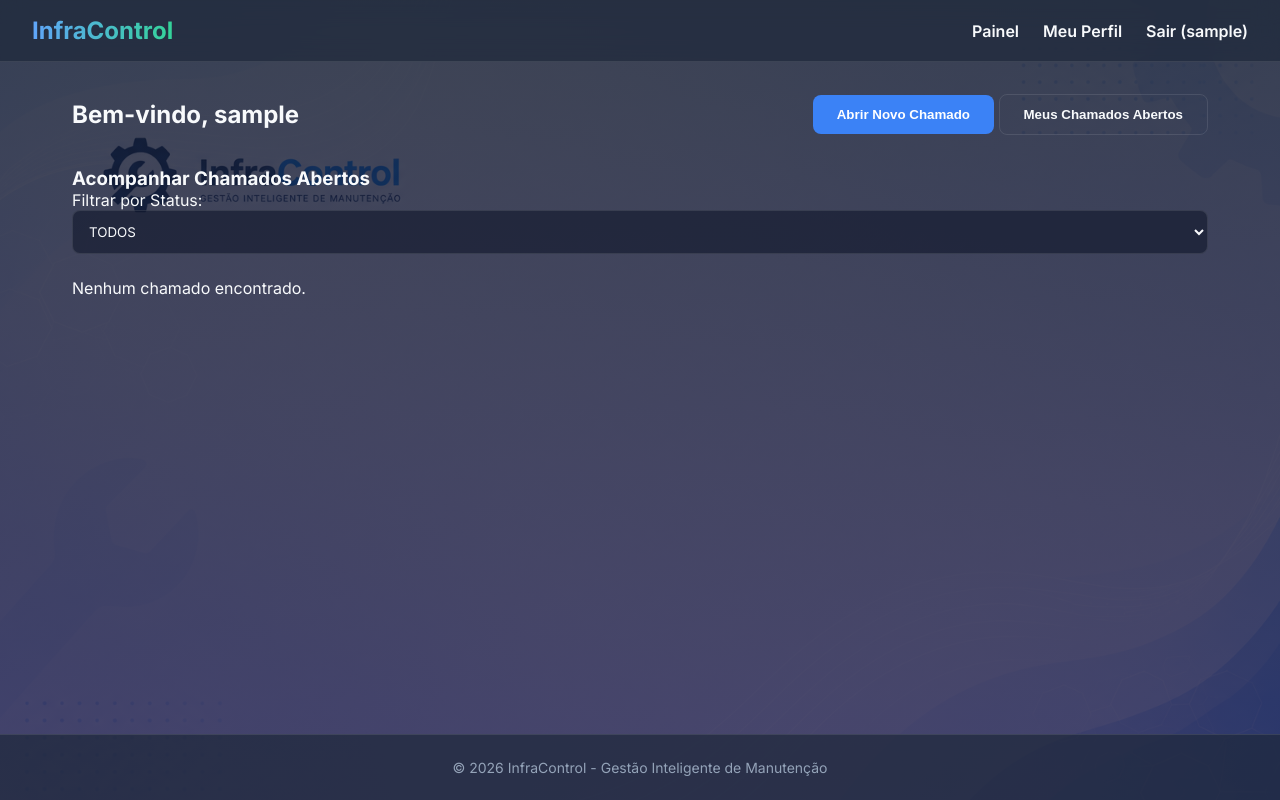
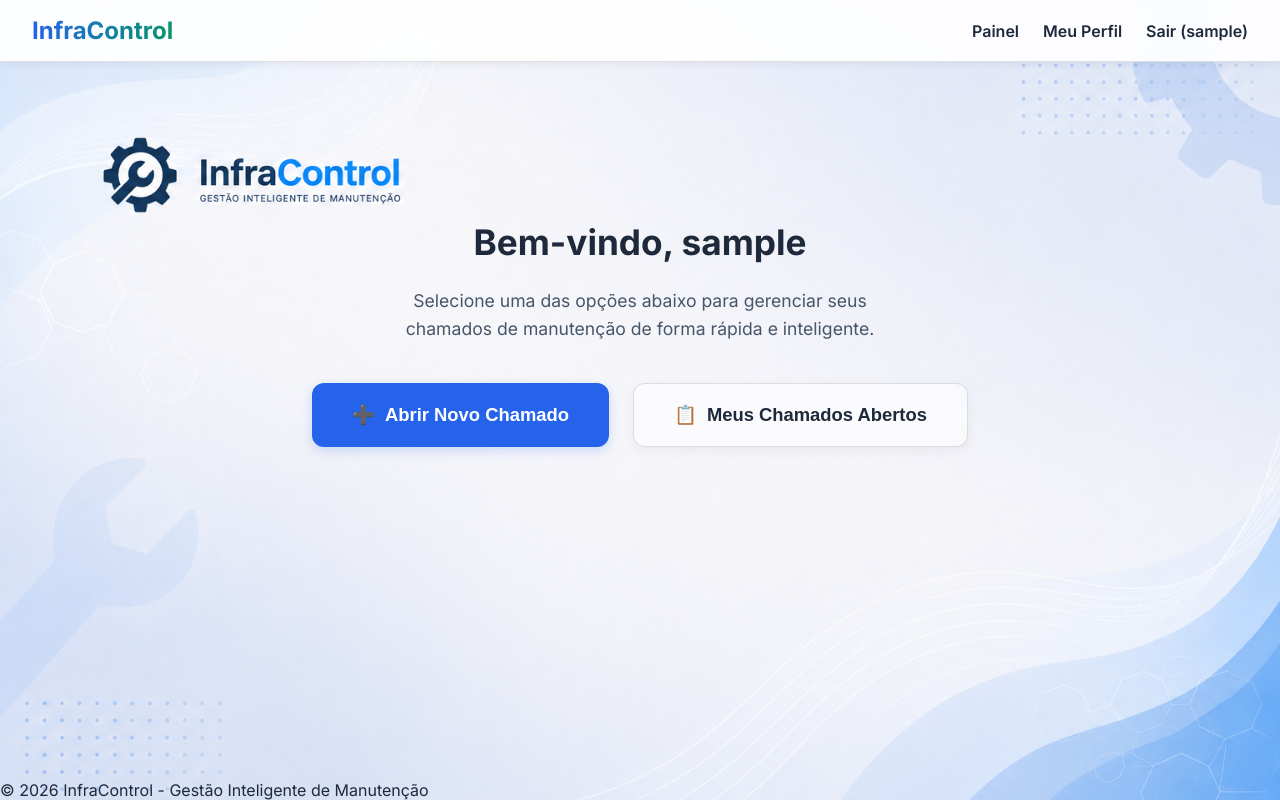
Before and after one commit to RafaelPaca/InfraControl_WebSystem, a Flask app: page /dashboard/usuario in a window 1280 px wide. Run offline with Flask 3, Linux system fonts and the light colour scheme; the visitor is signed in with stand-in values (Sample User, id 1); data that the repository does not hold is empty.

Commit message:
style: remove footer and redesign user dashboard to use a centered 2-button menu

```diff
--- a/static/css/style.css
+++ b/static/css/style.css
@@ -1,18 +1,18 @@
 :root {
-    --primary-color: #3b82f6;
-    --primary-hover: #2563eb;
-    --secondary-color: #10b981;
-    --secondary-hover: #059669;
-    --bg-dark: #0f172a;
-    --bg-card: rgba(30, 41, 59, 0.7);
-    --text-main: #f8fafc;
-    --text-muted: #94a3b8;
-    --border-color: rgba(255, 255, 255, 0.1);
-    --glass-blur: blur(12px);
+    --primary-color: #2563eb;
+    --primary-hover: #1d4ed8;
+    --secondary-color: #059669;
+    --secondary-hover: #047857;
+    --bg-body: transparent;
+    --bg-card: rgba(255, 255, 255, 0.88);
+    --text-main: #1e293b;
+    --text-muted: #475569;
+    --border-color: rgba(0, 0, 0, 0.12);
+    --glass-blur: blur(14px);
 
-    --badge-baixa: #3b82f6;
-    --badge-media: #f59e0b;
-    --badge-alta: #ef4444;
+    --badge-baixa: #2563eb;
+    --badge-media: #d97706;
+    --badge-alta: #dc2626;
 }
 
 * {
@@ -23,7 +23,7 @@
 
 body {
     font-family: 'Inter', sans-serif;
-    background: linear-gradient(rgba(15, 23, 42, 0.8), rgba(30, 27, 75, 0.8)), url('../images/infracontrol_background.png') no-repeat center center fixed;
+    background: url('../images/infracontrol_background.png') no-repeat center center fixed;
     background-size: cover;
     color: var(--text-main);
     min-height: 100vh;
@@ -47,24 +47,25 @@ body {
 }
 
 a:focus, button:focus, input:focus, select:focus, textarea:focus {
-    outline: 2px solid var(--secondary-color);
+    outline: 2px solid var(--primary-color);
     outline-offset: 2px;
 }
 
 /* Header */
 .app-header {
-    background: var(--bg-card);
+    background: rgba(255, 255, 255, 0.92);
     backdrop-filter: var(--glass-blur);
     padding: 1rem 2rem;
     display: flex;
     justify-content: space-between;
     align-items: center;
     border-bottom: 1px solid var(--border-color);
+    box-shadow: 0 2px 8px rgba(0,0,0,0.06);
 }
 .app-header .logo h1 {
     font-size: 1.5rem;
     font-weight: 700;
-    background: linear-gradient(to right, #60a5fa, #34d399);
+    background: linear-gradient(to right, #2563eb, #059669);
     -webkit-background-clip: text;
     color: transparent;
 }
@@ -129,14 +130,14 @@ a:focus, button:focus, input:focus, select:focus, textarea:focus {
     padding: 0.75rem;
     border-radius: 8px;
     border: 1px solid var(--border-color);
-    background: rgba(15, 23, 42, 0.6);
+    background: rgba(255, 255, 255, 0.7);
     color: var(--text-main);
     font-family: inherit;
     transition: border-color 0.2s, box-shadow 0.2s;
 }
 .input-field:focus {
     border-color: var(--primary-color);
-    box-shadow: 0 0 0 2px rgba(59, 130, 246, 0.2);
+    box-shadow: 0 0 0 3px rgba(37, 99, 235, 0.15);
 }
 
 /* Botões */
@@ -157,15 +158,22 @@ a:focus, button:focus, input:focus, select:focus, textarea:focus {
 }
 .btn-primary:hover {
     background-color: var(--primary-hover);
-    box-shadow: 0 4px 12px rgba(59, 130, 246, 0.4);
+    box-shadow: 0 4px 12px rgba(37, 99, 235, 0.3);
 }
 .btn-secondary {
-    background-color: transparent;
+    background-color: rgba(255,255,255,0.6);
     border: 1px solid var(--border-color);
     color: var(--text-main);
 }
 .btn-secondary:hover {
-    background-color: rgba(255,255,255,0.1);
+    background-color: rgba(255,255,255,0.9);
+}
+.btn-info {
+    background-color: #0ea5e9;
+    color: white;
+}
+.btn-info:hover {
+    background-color: #0284c7;
 }
 .btn-link {
     background: none;
@@ -213,6 +221,16 @@ a:focus, button:focus, input:focus, select:focus, textarea:focus {
     justify-content: space-between;
     align-items: center;
     margin-bottom: 2rem;
+    background: var(--bg-card);
+    backdrop-filter: var(--glass-blur);
+    padding: 1.5rem;
+    border-radius: 12px;
+    border: 1px solid var(--border-color);
+}
+.dashboard-actions {
+    display: flex;
+    gap: 0.75rem;
+    flex-wrap: wrap;
 }
 .dashboard-section {
     animation: fadeIn 0.3s ease-out;
@@ -272,6 +291,19 @@ a:focus, button:focus, input:focus, select:focus, textarea:focus {
     justify-content: flex-end;
 }
 
+/* Filtros */
+.filters {
+    background: var(--bg-card);
+    backdrop-filter: var(--glass-blur);
+    padding: 1rem;
+    border-radius: 8px;
+    border: 1px solid var(--border-color);
+    display: flex;
+    align-items: center;
+    gap: 1rem;
+    flex-wrap: wrap;
+}
+
 /* Modais e Timeline */
 .modal {
     display: none;
@@ -356,20 +390,30 @@ a:focus, button:focus, input:focus, select:focus, textarea:focus {
 }
 .alert {
     padding: 1rem;
-    background-color: rgba(239, 68, 68, 0.2);
+    background-color: rgba(220, 38, 38, 0.1);
     border-left: 4px solid var(--badge-alta);
-    color: white;
+    color: #991b1b;
     border-radius: 4px;
     margin-bottom: 1rem;
 }
 
-.app-footer {
+.no-data {
+    color: var(--text-muted);
     text-align: center;
-    padding: 1.5rem;
-    color: var(--text-muted);
-    font-size: 0.875rem;
-    border-top: 1px solid var(--border-color);
+    padding: 2rem;
+}
+
+
+
+/* Tabelas (Admin e Gestor) */
+table {
     background: var(--bg-card);
+    backdrop-filter: var(--glass-blur);
+    border-radius: 12px;
+    overflow: hidden;
+}
+table th {
+    background: rgba(0,0,0,0.04);
 }
 
 @keyframes fadeIn {
--- a/templates/user_dashboard.html
+++ b/templates/user_dashboard.html
@@ -2,11 +2,17 @@
 {% block title %}Painel do Usuário - InfraControl{% endblock %}
 
 {% block content %}
-<div class="dashboard-header">
-    <h2>Bem-vindo, {{ current_user.nome }}</h2>
-    <div class="dashboard-actions">
-        <button class="btn btn-primary" onclick="showSection('novo-chamado')">Abrir Novo Chamado</button>
-        <button class="btn btn-secondary" onclick="showSection('lista-chamados')">Meus Chamados Abertos</button>
+<!-- MENU PRINCIPAL -->
+<div id="menu-principal" class="dashboard-section" style="display: flex; flex-direction: column; align-items: center; justify-content: center; min-height: 60vh; text-align: center;">
+    <h2 style="font-size: 2.2rem; margin-bottom: 1.5rem; color: var(--text-main); font-weight: 700;">Bem-vindo, {{ current_user.nome }}</h2>
+    <p style="font-size: 1.1rem; color: var(--text-muted); margin-bottom: 2.5rem; max-width: 500px; line-height: 1.6;">Selecione uma das opções abaixo para gerenciar seus chamados de manutenção de forma rápida e inteligente.</p>
+    <div style="display: flex; gap: 1.5rem; justify-content: center; flex-wrap: wrap;">
+        <button class="btn btn-primary" style="padding: 1.25rem 2.5rem; font-size: 1.15rem; border-radius: 12px; display: flex; align-items: center; gap: 10px; box-shadow: 0 4px 12px rgba(37, 99, 235, 0.2);" onclick="showSection('novo-chamado')">
+            <span>➕</span> Abrir Novo Chamado
+        </button>
+        <button class="btn btn-secondary" style="padding: 1.25rem 2.5rem; font-size: 1.15rem; border-radius: 12px; display: flex; align-items: center; gap: 10px; box-shadow: 0 4px 12px rgba(0, 0, 0, 0.05);" onclick="showSection('lista-chamados')">
+            <span>📋</span> Meus Chamados Abertos
+        </button>
     </div>
 </div>
 
@@ -84,14 +90,17 @@
 
         <div class="form-actions">
             <button type="submit" class="btn btn-primary" id="btn-abrir-chamado">Abrir Chamado</button>
-            <button type="button" class="btn btn-secondary" onclick="showSection('lista-chamados')">Cancelar</button>
+            <button type="button" class="btn btn-secondary" onclick="showSection('menu-principal')">Voltar ao Menu</button>
         </div>
     </form>
 </div>
 
 <!-- SEÇÃO DE ACOMPANHAR CHAMADOS -->
-<div id="lista-chamados" class="dashboard-section">
-    <h3>Acompanhar Chamados Abertos</h3>
+<div id="lista-chamados" class="dashboard-section" style="display: none;">
+    <div style="display: flex; justify-content: space-between; align-items: center; margin-bottom: 2rem; background: var(--bg-card); backdrop-filter: var(--glass-blur); padding: 1.5rem; border-radius: 12px; border: 1px solid var(--border-color);">
+        <h3 style="margin: 0;">Acompanhar Chamados Abertos</h3>
+        <button class="btn btn-secondary" onclick="showSection('menu-principal')">Voltar ao Menu</button>
+    </div>
     <div class="filters">
         <label for="filtro-status">Filtrar por Status:</label>
         <select id="filtro-status" class="input-field" onchange="filtrarChamados()">
@@ -148,6 +157,7 @@
 <script src="{{ url_for('static', filename='js/ticket_logic.js') }}"></script>
 <script>
     function showSection(sectionId) {
+        document.getElementById('menu-principal').style.display = 'none';
         document.getElementById('novo-chamado').style.display = 'none';
         document.getElementById('lista-chamados').style.display = 'none';
         document.getElementById(sectionId).style.display = 'block';
```
Also changed, not shown: other parts of static/css/style.css (+16 -13 lines).
